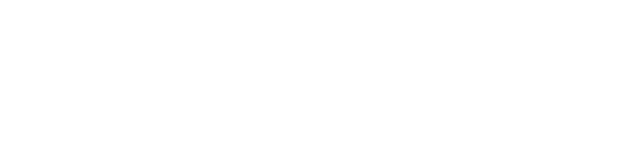
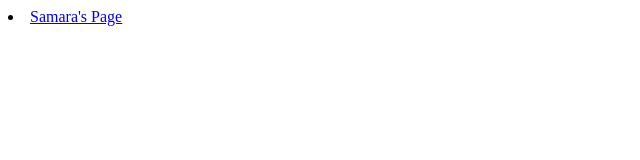
Before and after one commit to SamaraMaciel/SamaraMaciel.github.io, a plain HTML site: page index.html in a window 1280 px wide. Shown: the whole page, without its empty margins (0-640 px from the left). Drawn offline with Linux system fonts and the light colour scheme.

Commit message:
Add a link in the index file to Samara's page

```diff
--- a/index.html
+++ b/index.html
@@ -6,6 +6,6 @@
     <title>Document</title>
 </head>
 <body>
-
+    <li><a class="button" href="./samara.html">Samara's Page</a></li>
 </body>
 </html>
```
